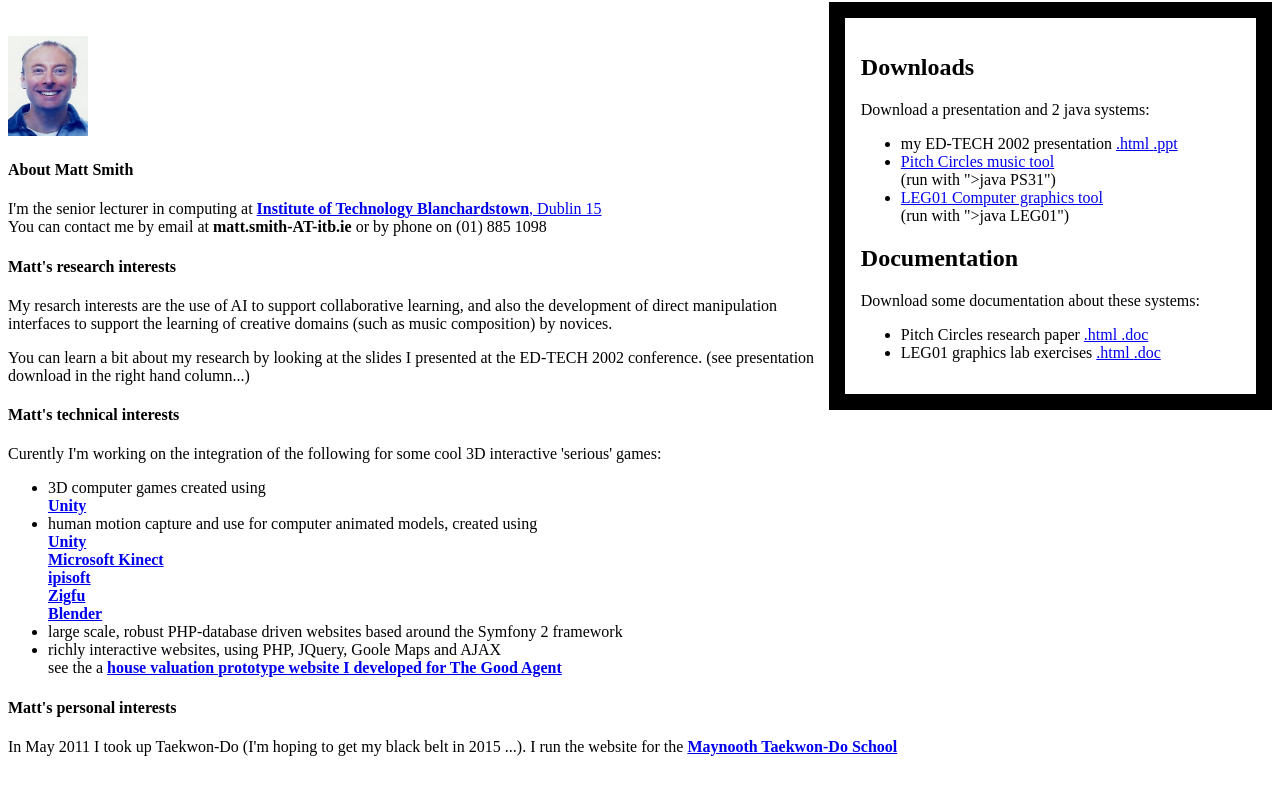
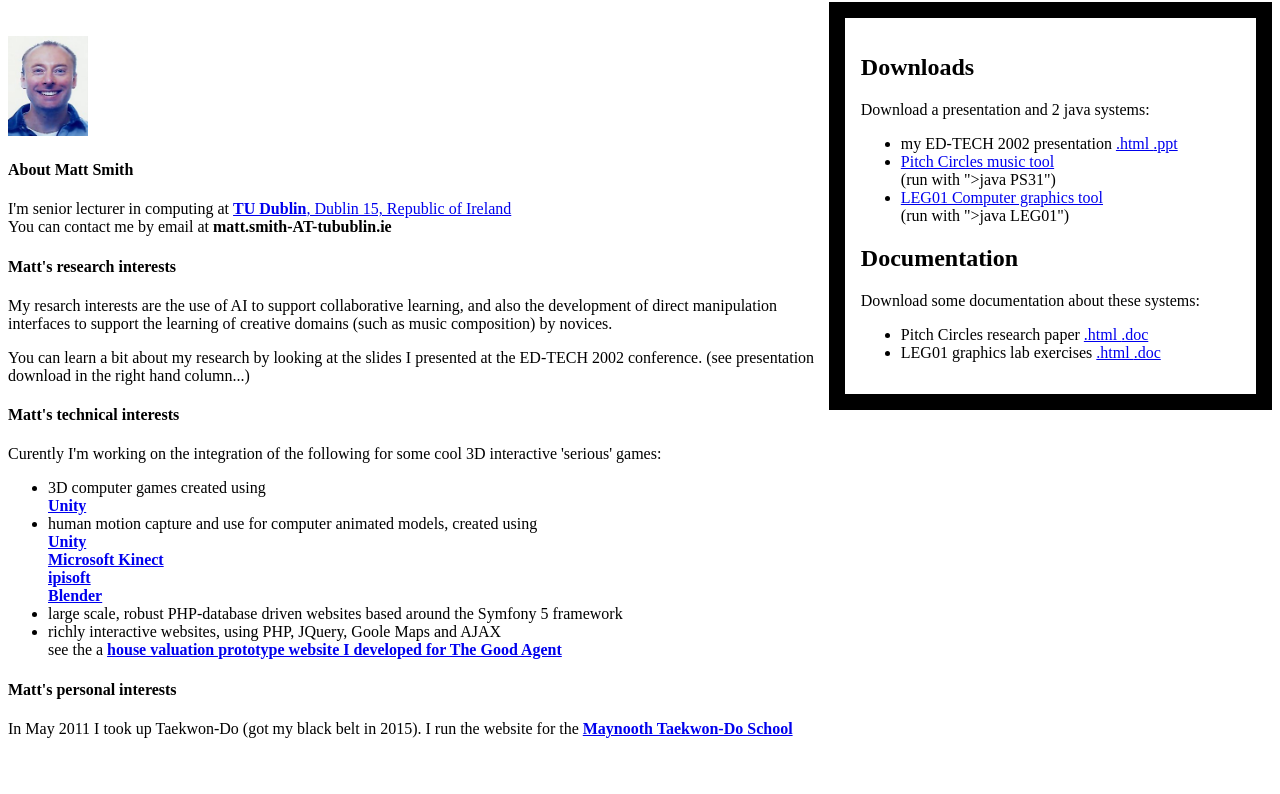
Before and after one commit to dr-matt-smith/dr-matt-smith.github.io, a plain HTML site: page index.html in a window 1280 px wide. Shown: the part 190-984 px from the top of the page. Drawn offline with Linux system fonts and the light colour scheme.

Commit message:
Update index.html

```diff
--- a/index.html
+++ b/index.html
@@ -108,18 +108,17 @@
 	About Matt Smith
 </h4>
 <p>
-I'm the senior lecturer in computing at
+I'm senior lecturer in computing at
 	<a href="http://www.itb.ie">
-		<b class="link2">Institute of Technology Blanchardstown</b>, Dublin 15
+		<b class="link2">TU Dublin</b>, Dublin 15, Republic of Ireland
 	</a>
 
 <br />
 You can contact me by email at
 	<strong>
-		matt.smith-AT-itb.ie
+		matt.smith-AT-tubublin.ie
 
 	</strong>
-or by phone on (01) 885 1098
 </p>
 
 
@@ -181,13 +180,6 @@ Curently I'm working on the integration of the following for some cool 3D intera
 	</a>
 
 	<br/>
-	<a href="http://zigfu.com/">
-	<b class="link2">
-		Zigfu
-	</b>
-	</a>
-
-	<br/>
 	<a href="http://www.blender.org/">
 	<b class="link2">
 		Blender
@@ -197,7 +189,7 @@ Curently I'm working on the integration of the following for some cool 3D intera
 
 	<li>
 	large scale, robust PHP-database driven websites based around
-	the Symfony 2 framework
+	the Symfony 5 framework
 	</li>
 
 
@@ -220,7 +212,7 @@ Curently I'm working on the integration of the following for some cool 3D intera
 </h4>
 
 <p>
-In May 2011 I took up Taekwon-Do (I'm hoping to get my black belt in 2015 ...). I run the  website for the
+In May 2011 I took up Taekwon-Do (got my black belt in 2015). I run the  website for the
 <a href="http://maynoothtkd.com/">
 <b class="link2">Maynooth Taekwon-Do School</b>
 </a>
```
